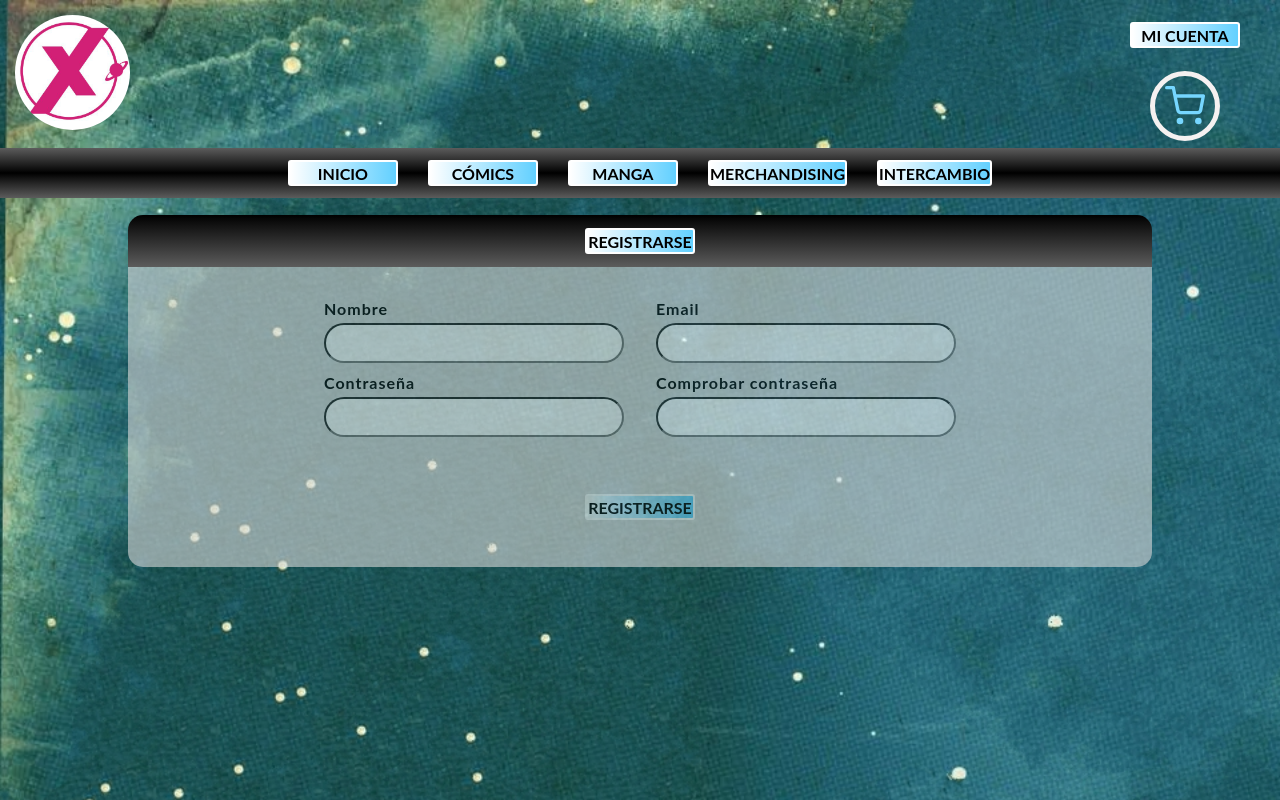
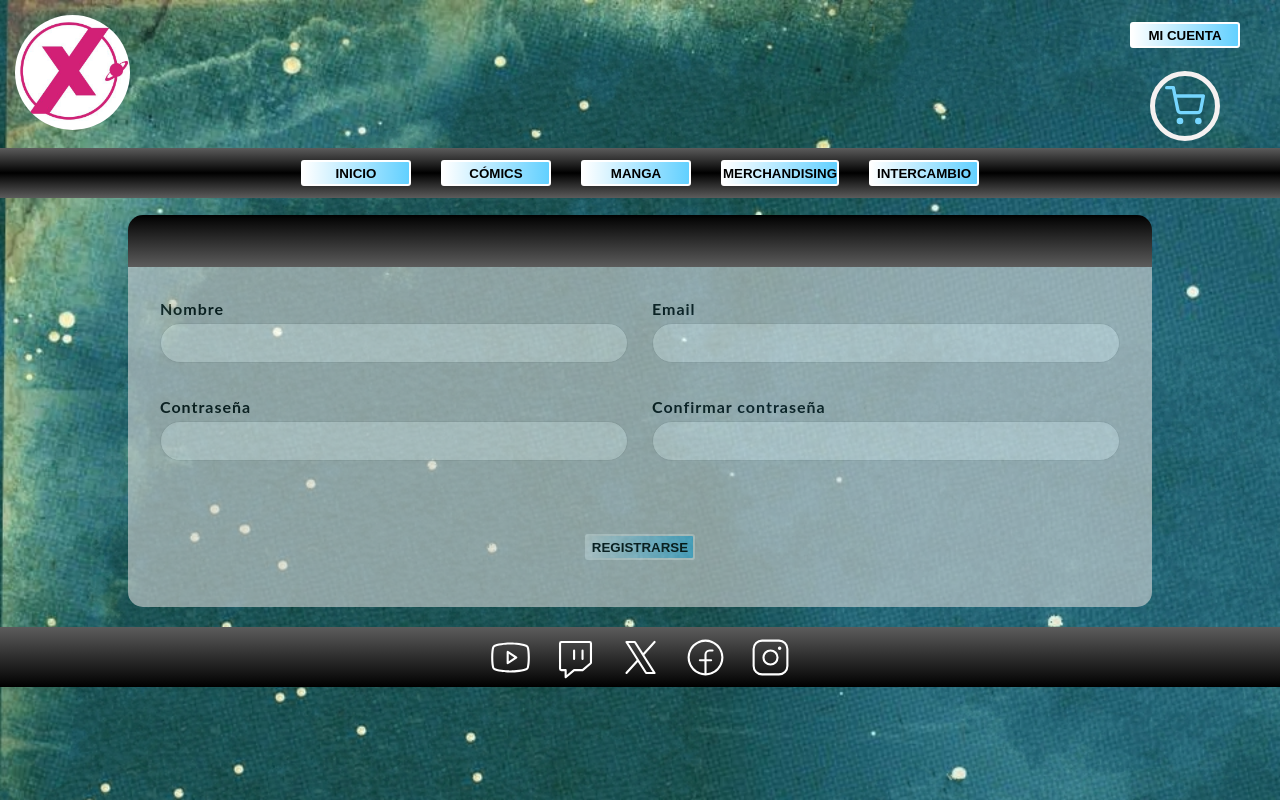
Before and after one commit to Proyecto-DAW-Segundo-Curso/tienda-de-comics, a React (Create React App) app: page /registro in a window 1280 px wide. Shown: the top 800 px of the page. Built offline with nearby package versions, Linux system fonts and the light colour scheme.

Commit message:
LoginFuncional

```diff
--- a/src/components/Boton/Boton.jsx
+++ b/src/components/Boton/Boton.jsx
@@ -6,7 +6,7 @@ function Boton(props) {
   return (
 
     <div>
-      <div className='boton' onClick={props.onClick}>{props.children}</div>
+      <button type='submit' className='boton' onClick={props.onClick}>{props.children}</button>
     </div>
   )
 };
--- a/src/components/FormLogin/FormLogin.jsx
+++ b/src/components/FormLogin/FormLogin.jsx
@@ -1,67 +1,47 @@
-import React, { useEffect, useState } from 'react'
-import './FormLogin.css'
-import Boton from '../Boton/Boton'
-// Importamos el archivo JSON que contiene la lista de usuarios. Este archivo simula la base de datos.
-// import usuarios from '../../data/usuarios.json';
-import { useNavigate, Link, redirect } from 'react-router-dom';
+import React, { useEffect, useState } from 'react';
+import './FormLogin.css';
+import Boton from '../Boton/Boton';
+import { useNavigate, Link } from 'react-router-dom';
 
 function FormLogin({ onLogin }) {
-
   const navigate = useNavigate();
-
-  // Estado local para almacenar el valor del campo `email`. Se inicializa como una cadena vacía.
   const [email, setEmail] = useState("");
-  // Estado local para almacenar el valor del campo `contraseña`. También inicia vacío.
   const [contrasenia, setContrasenia] = useState("");
-  // Estado local para manejar mensajes de error, inicializado como una cadena vacía.
   const [error, setError] = useState("");
-
-  // Estado local para almacenar el usuario actualmente logueado.
   const [datoUsuarioActual, setDatoUsuarioActual] = useState(null);
-
-  const cargarUsuarios = async () => {
-    const response = await fetch('http://localhost:3001/api/users');
-    const data = await response.json();
-    setDatoUsuarioActual(data);
-  };
 
   useEffect(() => {
     fetch('http://localhost:3001/api/users')
       .then((res) => res.json())
       .then((data) => {
-        setDatoUsuarioActual(data)
+        setDatoUsuarioActual(data);
         console.log(data);
       })
-
+      .catch((error) => console.error("Error al cargar usuarios:", error));
   }, []);
 
-  const manejarSubmit = (e) => {
+  const manejarSubmit = async (e) => {
     e.preventDefault();
-    // Prevenimos el comportamiento predeterminado del formulario, que recarga la página al enviarlo.
 
-    // Asegúrate de que el estado `datoUsuarioActual` está cargado
-    if (!datoUsuarioActual) {
-      setError("No se han cargado los usuarios");
-      return;
-    }
+    try {
+      const response = await fetch('http://localhost:3001/api/login', {
+        method: 'POST',
+        headers: { 'Content-Type': 'application/json' },
+        body: JSON.stringify({ email, contrasenia }),
+      });
 
-    const usuario = datoUsuarioActual.find(
-      // Buscamos en el archivo JSON un usuario cuya combinación de email y contraseña coincida con la ingresada.
-      (u) => u.email === email && u.contrasenia === contrasenia
-    );
+      const data = await response.json();
 
-    if (usuario) {
-      // Si encontramos un usuario que coincide:
-      setError("");
-      // Limpiamos el mensaje de error en caso de que haya habido intentos fallidos anteriores.
-      onLogin(usuario);
-      // Llamamos a la función `onLogin` y le pasamos el usuario encontrado.
-      // Redirigir a `/zona-usuario` pasando el usuario logado en el estado.
-      navigate('/zona-usuario', { state: { usuarioLogado: usuario } });
-    } else {
-      // Si no encontramos un usuario que coincida:
-      setError("Email o contraseña incorrectos");
-      // Actualizamos el estado `error` para mostrar un mensaje de error en pantalla.
+      if (response.ok) {
+        setError("");
+        onLogin(data);
+        navigate('/zona-usuario', { state: { usuarioLogado: data } });
+      } else {
+        setError(data.message || "Error en el inicio de sesión");
+      }
+    } catch (error) {
+      console.error("Error en la solicitud:", error);
+      setError("Error en el servidor");
     }
   };
 
@@ -69,24 +49,25 @@ function FormLogin({ onLogin }) {
     <section>
       <div className='form-login'>
         <div className="contenedor-boton">
-          <Boton>INICIO DE SESION</Boton>
+
         </div>
 
         <form className="contenedor-form" onSubmit={manejarSubmit}>
           <label htmlFor="email">Email</label>
-          <input type="email" value={email} id="email" onChange={(e) => setEmail(e.target.value)} />
+          <input type="email" value={email} id="email" onChange={(e) => setEmail(e.target.value)} required />
+
           <label htmlFor="contrasenia">Contraseña</label>
-          <input type="password" value={contrasenia} id="contrasenia" onChange={(e) => setContrasenia(e.target.value)} />
+          <input type="password" value={contrasenia} id="contrasenia" onChange={(e) => setContrasenia(e.target.value)} required />
+
           {error && <p className="error">{error}</p>}
+
           <button type="submit" className='boton'>INICIAR SESIÓN</button>
-          {/* <Boton>INICIAR SESIÓN</Boton> */}
 
           <p>¿No tiene cuenta?</p> <Link to="/registro">Regístrate aquí</Link>
         </form>
       </div>
     </section>
-
-  )
+  );
 }
 
-export default FormLogin
+export default FormLogin;
--- a/src/components/FormRegistro/FormRegistro.css
+++ b/src/components/FormRegistro/FormRegistro.css
@@ -1,9 +1,8 @@
 .form-registro {
     width: 80%;
-    height: 657px;
+    height: auto;
     position: relative;
     margin: 20px 0;
-    /* Asegura separación visual */
 }
 
 .contenedor-boton {
@@ -11,7 +10,6 @@
     height: 52px;
     background: linear-gradient(to bottom, #000000, #5c5c5c);
     display: flex;
-    flex-direction: row;
     justify-content: center;
     align-items: center;
     border-radius: 15px 15px 0 0;
@@ -31,9 +29,17 @@
 
 .formulario {
     display: flex;
-	justify-content: space-between;
-	gap: 2rem;
-	margin-bottom: 2rem;
+    flex-direction: column;
+    align-items: center;
+    gap: 1.5rem;
+    width: 100%;
+}
+
+.contenedor-campos {
+    display: grid;
+    grid-template-columns: 1fr 1fr;
+    gap: 1.5rem;
+    width: 100%;
 }
 
 .contenedor-categoria {
@@ -46,7 +52,6 @@
 .contenedor-categoria > label {
     opacity: 100%;
     color: #000;
-	width: 300px;
     font-weight: bold;
     letter-spacing: 1px;
 }
@@ -55,8 +60,24 @@
     background-color: white;
     height: 40px;
     border-radius: 9999px;
+    border: 1px solid #ccc;
+    padding: 0.5rem;
+}
+
+.contenedor-boton-registro {
+    width: 100%;
+    display: flex;
+    justify-content: center;
+    margin-top: 1.5rem;
 }
 
 .contenedor-form > p {
     color: #000000;
 }
+
+/* Ajuste para móviles */
+@media (max-width: 768px) {
+    .contenedor-campos {
+        grid-template-columns: 1fr;
+    }
+}
--- a/src/components/FormRegistro/FormRegistro.jsx
+++ b/src/components/FormRegistro/FormRegistro.jsx
@@ -1,70 +1,80 @@
-import React, { useState } from 'react'
-import './FormRegistro.css'
-import Boton from '../Boton/Boton'
-import { useFormState } from 'react-dom';
+import React, { useState } from 'react';
+import './FormRegistro.css';
+import Boton from '../Boton/Boton';
 
 function FormRegistro() {
-
   const [nombre, setNombre] = useState('');
   const [email, setEmail] = useState('');
   const [password, setPassword] = useState('');
   const [confirmPassword, setConfirmPassword] = useState('');
+  const [mensaje, setMensaje] = useState('');
 
-
-  function manejarSubmit(e) {
+  async function manejarSubmit(e) {
     e.preventDefault();
-    if(password !== confirmPassword){
+    if (password !== confirmPassword) {
       alert('Las contraseñas no coinciden');
       return;
     }
+    try {
+      const response = await fetch('http://localhost:3001/api/register', {
+        method: 'POST',
+        headers: {
+          'Content-Type': 'application/json',
+        },
+        body: JSON.stringify({ nombre, email, contrasenia: password }),
+      });
+
+      const data = await response.json();
+      if (response.ok) {
+        setMensaje('Registro exitoso');
+        setNombre('');
+        setEmail('');
+        setPassword('');
+        setConfirmPassword('');
+      } else {
+        setMensaje(data.message || 'Error en el registro');
+      }
+    } catch (error) {
+      console.error('Error en la solicitud:', error);
+      setMensaje('Error en el servidor');
+    }
   }
-
-
-
-
 
   return (
     <section>
-      <div className='form-registro'>
+      <div className="form-registro">
         <div className="contenedor-boton">
-          <Boton>REGISTRARSE</Boton>
+
         </div>
-        {/* el htmlFor para hacer referencia al campo */}
         <div className="contenedor-formRegistro">
-          <form onSubmit={manejarSubmit} className='formulario'>
-            <div className='contenedor-izquierdo-formulario'>
+          <form onSubmit={manejarSubmit} className="formulario">
+            <div className="contenedor-campos">
               <div className="contenedor-categoria">
                 <label htmlFor="nombre">Nombre</label>
-                <input value={nombre} onChange={(e)=>setNombre(e.target.value)} type="text" name="nombre" id="nombre" required />
+                <input value={nombre} onChange={(e) => setNombre(e.target.value)} type="text" name="nombre" id="nombre" required />
               </div>
-              {/* <div className="contenedor-categoria">
-                <label htmlFor="direccion">Dirección</label>
-                <input type="text" name="direccion" id="direccion" required />
-              </div> */}
+              <div className="contenedor-categoria">
+                <label htmlFor="email">Email</label>
+                <input value={email} onChange={(e) => setEmail(e.target.value)} type="email" name="email" id="email" required />
+              </div>
               <div className="contenedor-categoria">
                 <label htmlFor="password">Contraseña</label>
-                <input value={password} onChange={(e)=>setPassword(e.target.value)} type="password" name="password" id="password" required />
+                <input value={password} onChange={(e) => setPassword(e.target.value)} type="password" name="password" id="password" required />
+              </div>
+              <div className="contenedor-categoria">
+                <label htmlFor="confirm-password">Confirmar contraseña</label>
+                <input value={confirmPassword} onChange={(e) => setConfirmPassword(e.target.value)} type="password" name="confirm-password" id="confirm-password" required />
               </div>
             </div>
-            <div className='contenedor-derecha-formulario'>
-              <div className="contenedor-categoria">
-                <label htmlFor="email">Email</label>
-                <input value={email} onChange={(e)=>setEmail(e.target.value)} type="email" name="email" id="email" required />
-              </div>
-              <div className="contenedor-categoria">
-                <label htmlFor="confirm-password">Comprobar contraseña</label>
-                <input value={confirmPassword} onChange={(e)=>setConfirmPassword(e.target.value)} type="password" name="confirm-password" id="confirm-password" required />
-              </div>
+            <div className="contenedor-boton-registro">
+              <Boton>REGISTRARSE</Boton>
             </div>
           </form>
-          <div>
-            <Boton>REGISTRARSE</Boton>
-          </div>
+          {mensaje && <p>{mensaje}</p>}
         </div>
       </div>
     </section>
-
-  )
+  );
 }
 
 export default FormRegistro;
--- a/src/components/ZonaUsuario/ZonaUsuario.jsx
+++ b/src/components/ZonaUsuario/ZonaUsuario.jsx
@@ -27,7 +27,7 @@ const ZonaUsuario = ({ usuarioLogado }) => {
           <div className="tarjeta-info">
             <p><strong>Nombre:</strong> {usuario.nombre}</p>
             <p><strong>Email:</strong> {usuario.email}</p>
-            <p><strong>Contraseña:</strong> {usuario.contraseña}</p>
+            <p><strong>Contraseña:</strong> {usuario.contrasenia}</p>
 
           </div>
           <div className="tarjeta-opciones">
```
Lines whose indentation alone changed are shown as unchanged.
